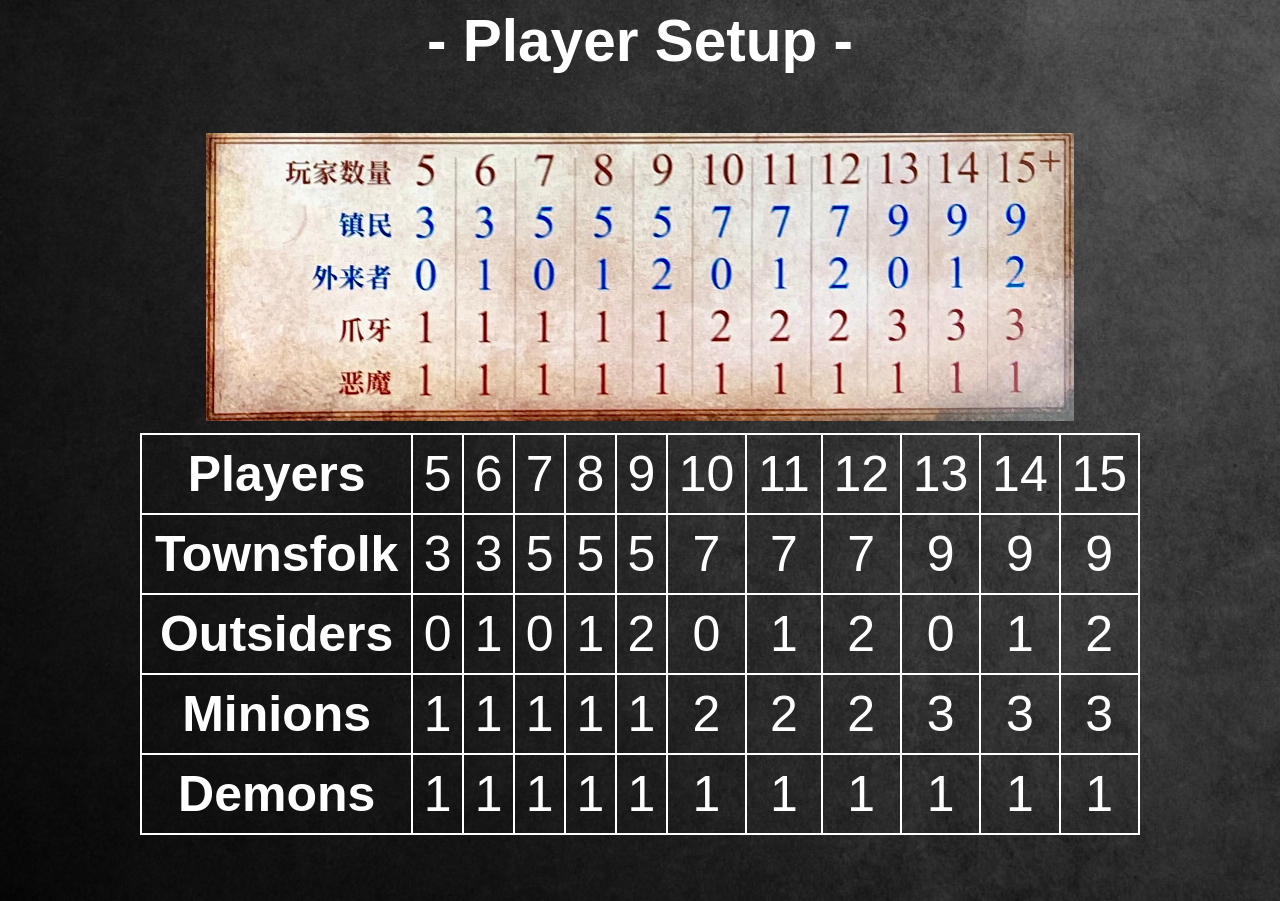
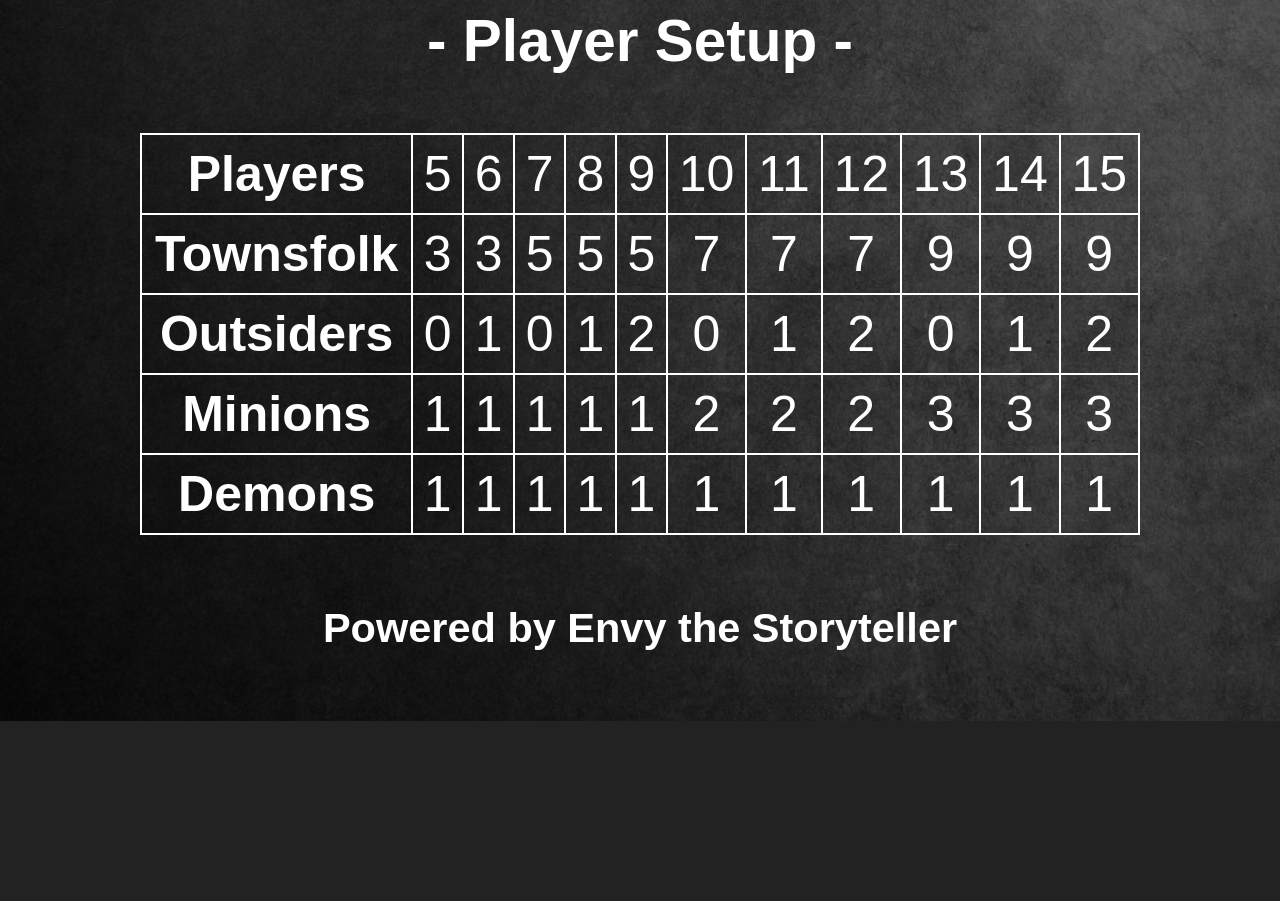
Before and after one commit to Envy0238/Envy0238.github.io, a plain HTML site: page index.html in a window 1280 px wide. Shown: the part 1001-1902 px from the top of the page. After the commit the page ends 1722 px from the top, so only its background shows below. Drawn offline with Linux system fonts and the light colour scheme.

Commit message:
Update index.html

```diff
--- a/index.html
+++ b/index.html
@@ -85,7 +85,6 @@ th, td {
 		<button id="play3">Clocktower Bell</button>
 		<button id="stop">Stop Playing</button>
 	<h3>- Player Setup -</h3>
-	   <img src="IMG_5919.jpeg" alt="Pic1">
 <div class="table-wrapper">
 <table>
   <tr>
```
